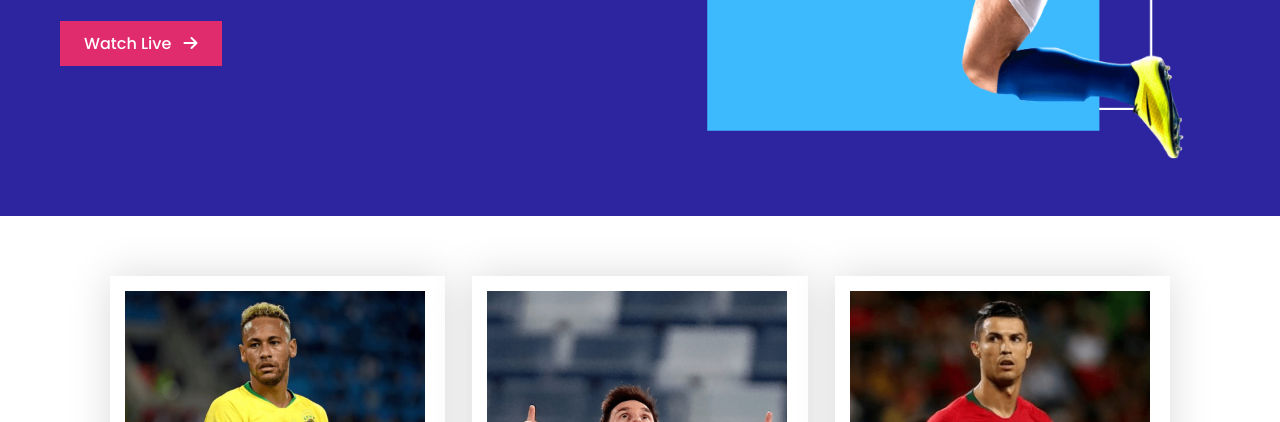
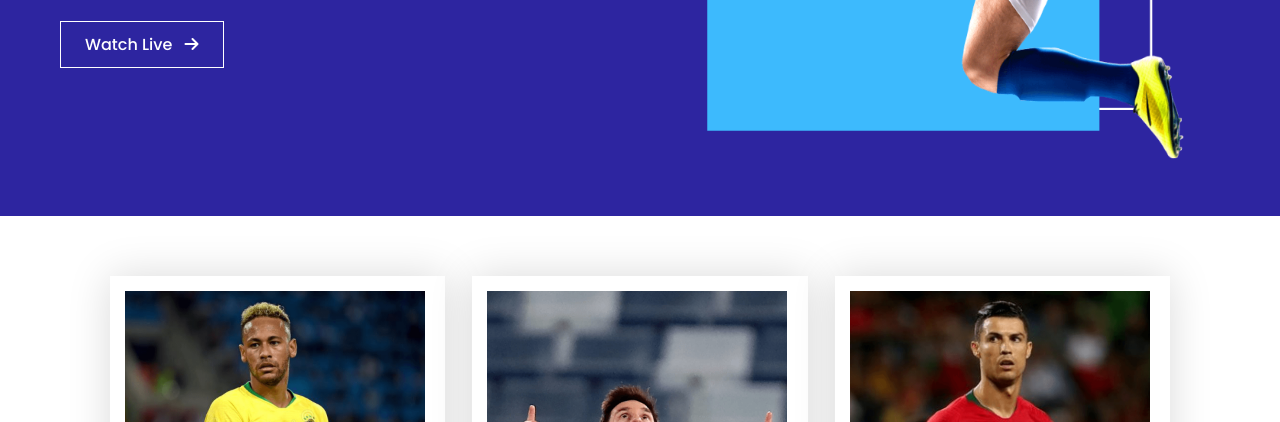
Before and after one commit to sakibshahriyar1010/football-blog, a plain HTML site: page index.html in a window 1280 px wide. In both pictures the pointer is over the button "Watch Live". Shown: the part 378-800 px from the top of the page. Drawn offline with Linux system fonts and the light colour scheme.

Commit message:
button hover

```diff
--- a/style.css
+++ b/style.css
@@ -58,6 +58,11 @@ Banner Part Start
     font-size: 16px;
     font-weight: 500;
     font-family: 'Poppins', sans-serif;
+}
+
+.banner_inner .banner_text button:hover{
+  background-color: transparent;
+  border: 1px solid white;
 }
 
 .banner_inner .banner_text button a i{
```
